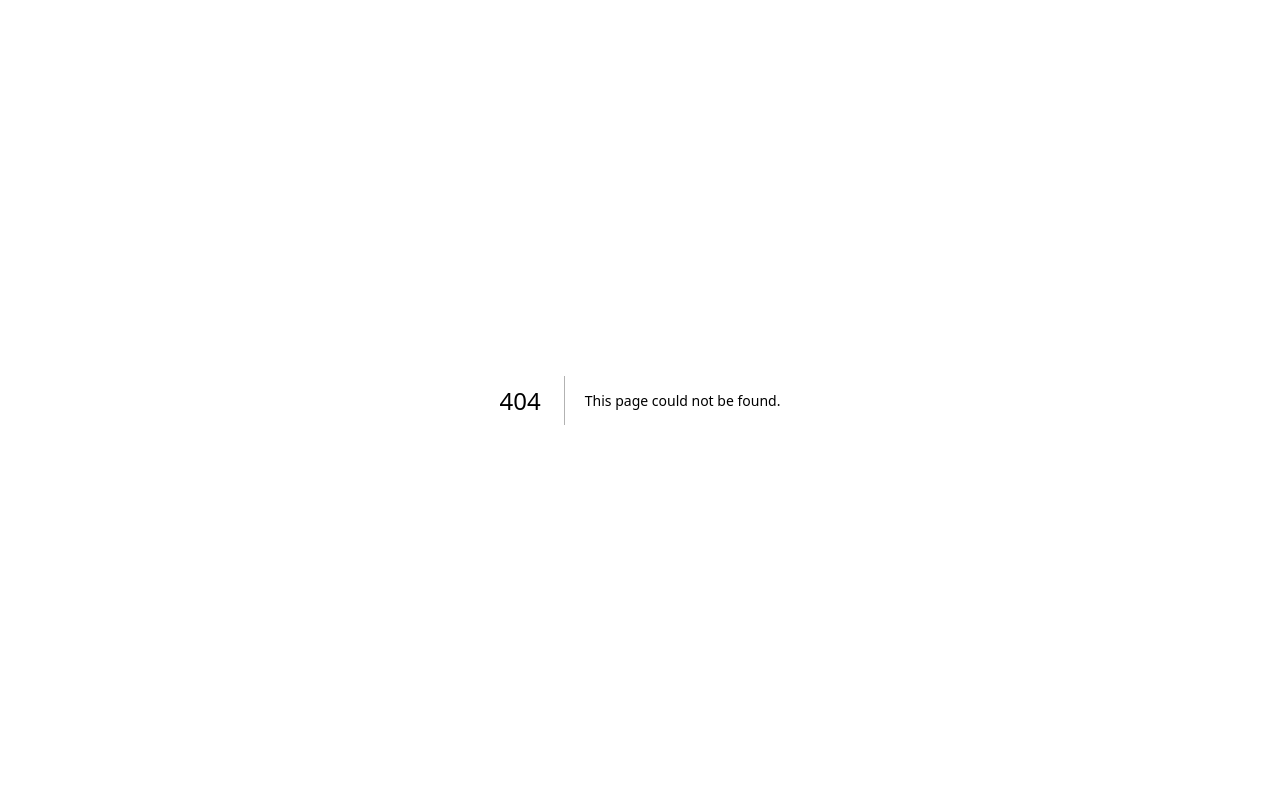
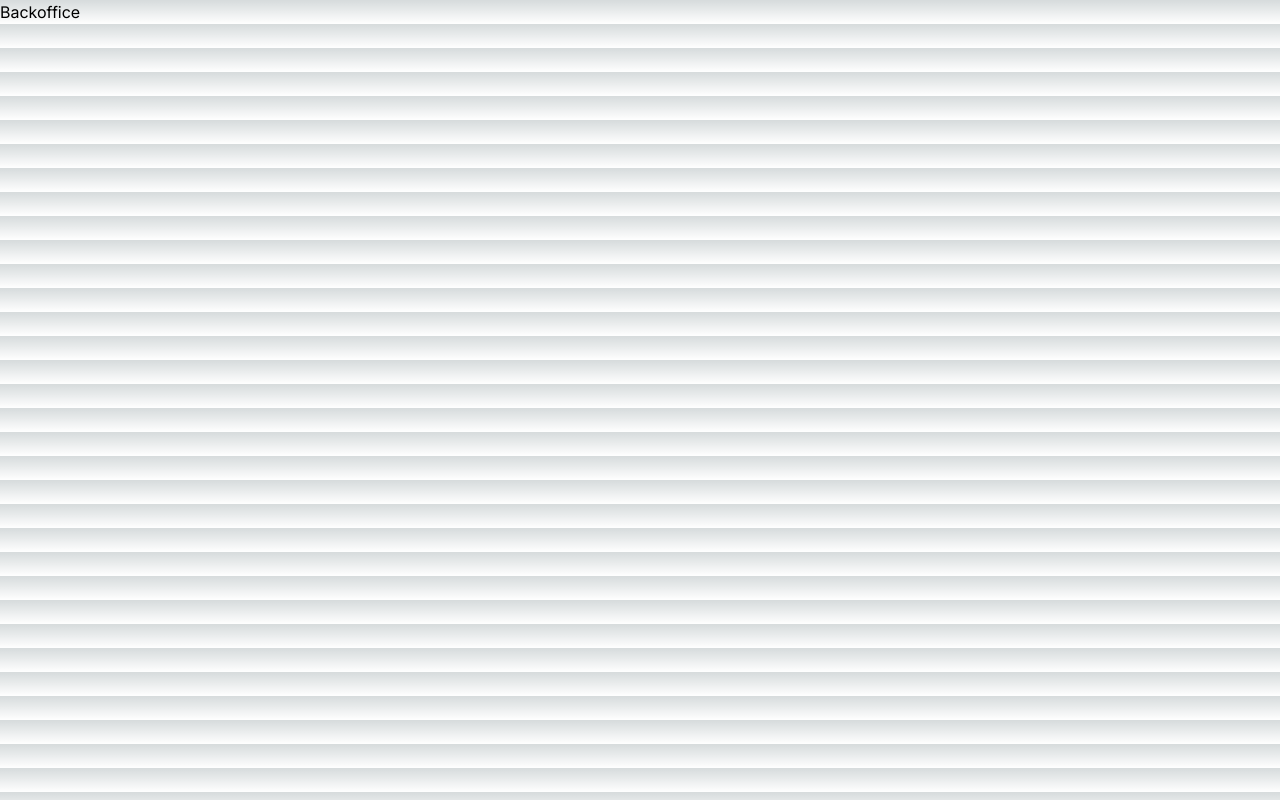
Before and after one commit to francocampaiola/megapix, a Next.js app: page /backoffice in a window 1280 px wide. Before the commit this address had no page. Built offline with nearby package versions, Linux system fonts and the light colour scheme.

Commit message:
add UI backoffice & registro

```diff
--- /dev/null
+++ b/src/app/backoffice/page.tsx
@@ -0,0 +1,5 @@
+export default function Backoffice() {
+  return (
+    <div>Backoffice</div>
+  )
+}
--- /dev/null
+++ b/src/app/registro/page.tsx
@@ -0,0 +1,5 @@
+export default function Registro() {
+    return (
+      <div>Registro</div>
+    )
+  }
```
